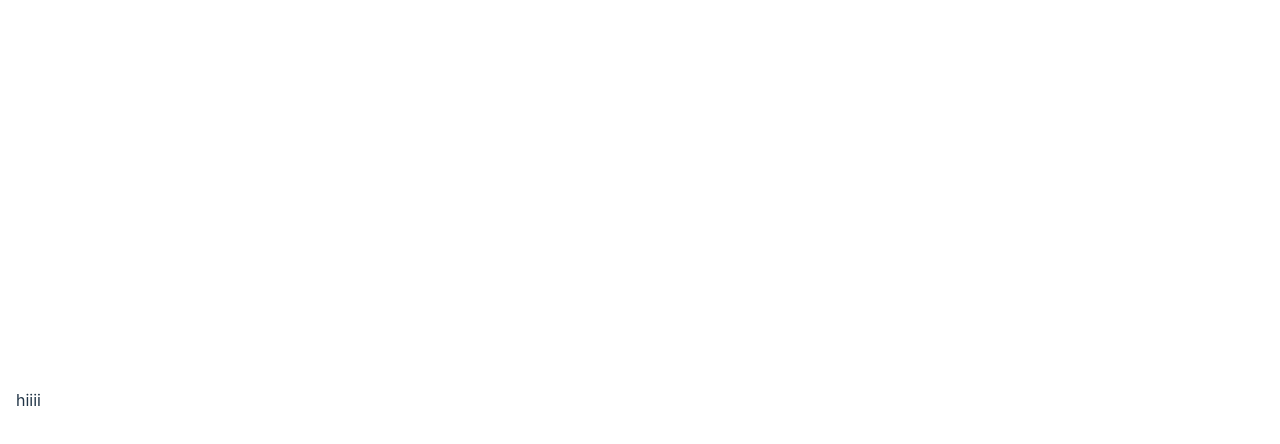
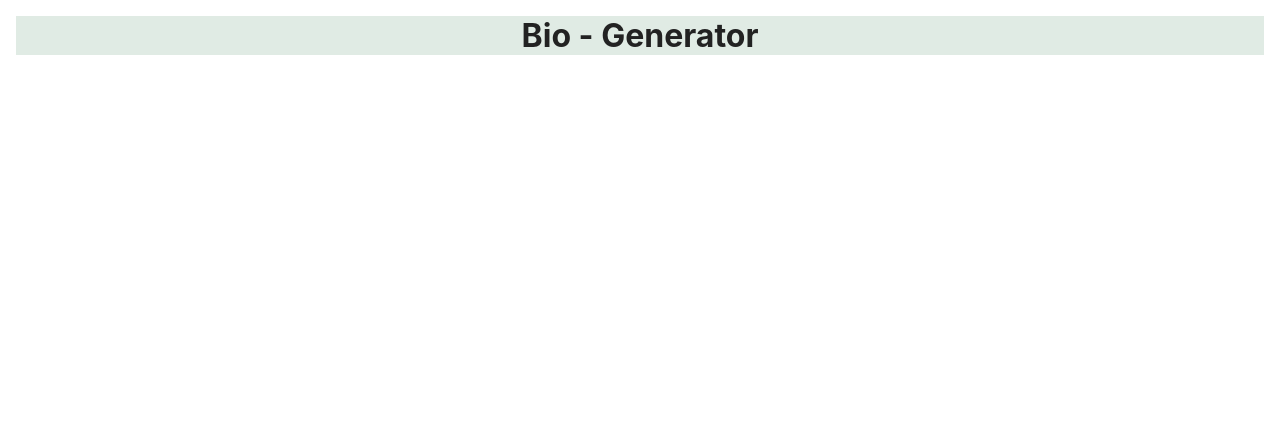
Before and after one commit to mubarak7785/Bio-Generator, a React (Vite) app: page / in a window 1280 px wide. Shown: the top 444 px of the page. Built offline with nearby package versions, Linux system fonts and the light colour scheme.

Commit message:
heading added to the project

```diff
--- a/src/components/BioGenerator.css
+++ b/src/components/BioGenerator.css
@@ -3,3 +3,10 @@
     margin:1rem;
 
   }
+  .heading{
+    background-color: #E0EBE4;
+    margin-bottom: 1rem;
+    color: #222;
+    margin: 0;
+
+  }
--- a/src/components/Biogenerator.jsx
+++ b/src/components/Biogenerator.jsx
@@ -1,8 +1,8 @@
-import "./Biogenerator.css"
+import "./BioGenerator.css"
 export const Biogenerator=()=>{
     return(
         <div className="App" id="app">
-                hiiii
+               <h1 className="heading">Bio - Generator</h1>
         </div>
     )
 }
--- a/src/index.css
+++ b/src/index.css
@@ -1,70 +1,13 @@
-:root {
-  font-family: Inter, Avenir, Helvetica, Arial, sans-serif;
-  font-size: 16px;
-  line-height: 24px;
-  font-weight: 400;
-
-  color-scheme: light dark;
-  color: rgba(255, 255, 255, 0.87);
-  background-color: #242424;
-
-  font-synthesis: none;
-  text-rendering: optimizeLegibility;
+body {
+  margin: 0;
+  font-family: -apple-system, BlinkMacSystemFont, 'Segoe UI', 'Roboto', 'Oxygen',
+    'Ubuntu', 'Cantarell', 'Fira Sans', 'Droid Sans', 'Helvetica Neue',
+    sans-serif;
   -webkit-font-smoothing: antialiased;
   -moz-osx-font-smoothing: grayscale;
-  -webkit-text-size-adjust: 100%;
 }
 
-a {
-  font-weight: 500;
-  color: #646cff;
-  text-decoration: inherit;
+code {
+  font-family: source-code-pro, Menlo, Monaco, Consolas, 'Courier New',
+    monospace;
 }
-a:hover {
-  color: #535bf2;
-}
-
-body {
-  margin: 0;
-  display: flex;
-  place-items: center;
-  min-width: 320px;
-  min-height: 100vh;
-}
-
-h1 {
-  font-size: 3.2em;
-  line-height: 1.1;
-}
-
-button {
-  border-radius: 8px;
-  border: 1px solid transparent;
-  padding: 0.6em 1.2em;
-  font-size: 1em;
-  font-weight: 500;
-  font-family: inherit;
-  background-color: #1a1a1a;
-  cursor: pointer;
-  transition: border-color 0.25s;
-}
-button:hover {
-  border-color: #646cff;
-}
-button:focus,
-button:focus-visible {
-  outline: 4px auto -webkit-focus-ring-color;
-}
-
-@media (prefers-color-scheme: light) {
-  :root {
-    color: #213547;
-    background-color: #ffffff;
-  }
-  a:hover {
-    color: #747bff;
-  }
-  button {
-    background-color: #f9f9f9;
-  }
-}
```
